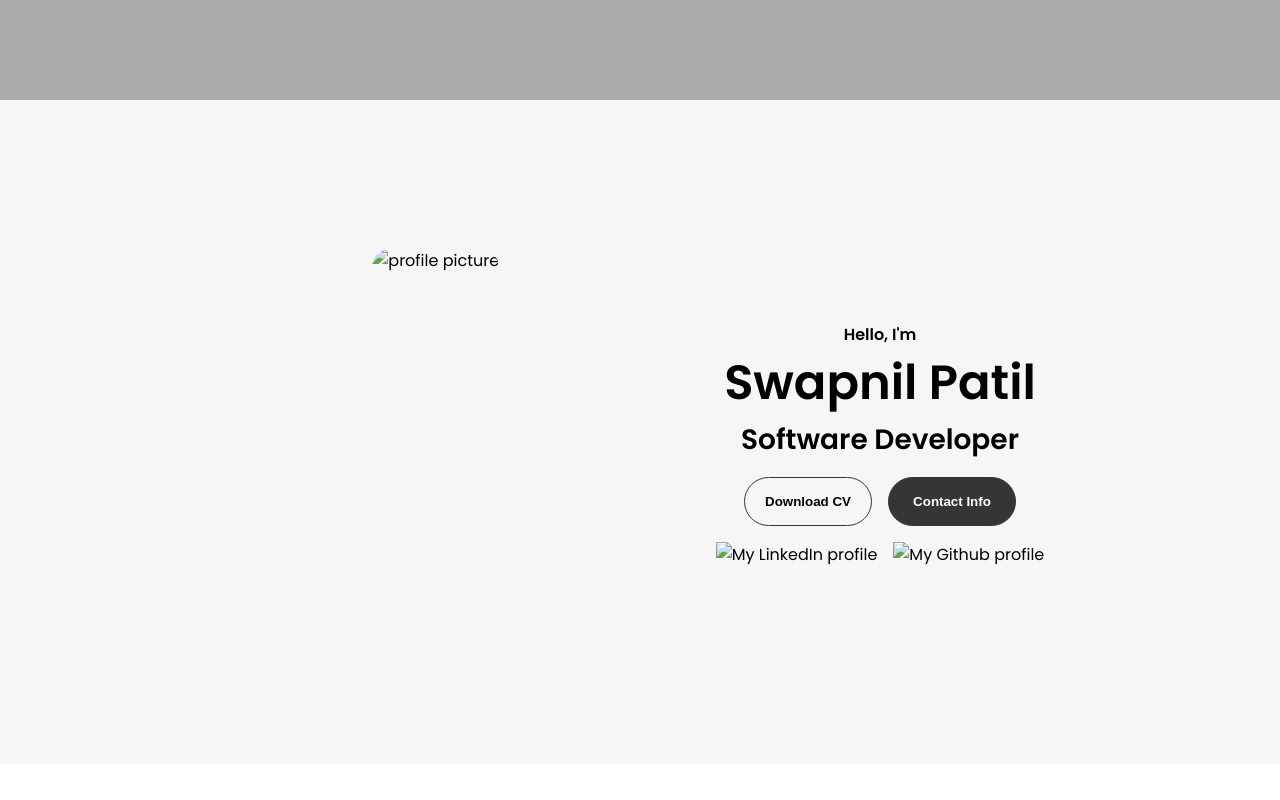
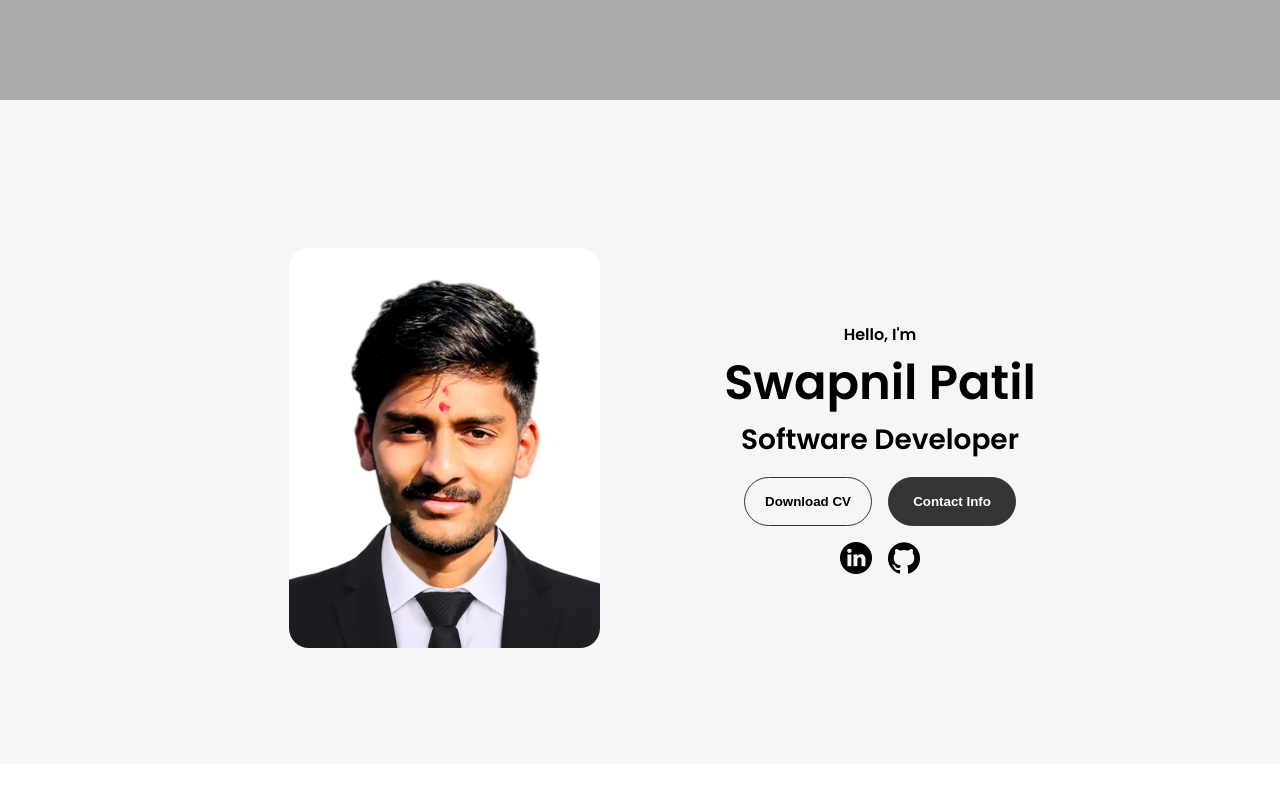
Before and after one commit to Swapnilpatil03/Portfolio, a plain HTML site: page index.html in a window 1280 px wide. Shown: the top 800 px of the page. Drawn offline with Linux system fonts and the light colour scheme.

Commit message:
Update index.html

```diff
--- a/index.html
+++ b/index.html
@@ -8,11 +8,13 @@
 </head>
 <body>
   <header>
-
+    <nav>
+        <!-- <h2 style="text-align: center; padding-top: 4%;">“Just be yourself — there is no one better.”</h2> -->
+    </nav>
 </header>
 <section id="profile">
     <div class="section__pic-container">
-      <img src=".Images/profile-pic.png" alt=" profile picture"  style="border-radius: 20px;"/>
+      <img src="./Images/profile-pic.png" alt=" profile picture"  style="border-radius: 20px;"/>
     </div>
     <div class="section__text">
       <p class="section__text__p1">Hello, I'm</p>
@@ -31,13 +33,13 @@
       </div>
       <div id="socials-container">
         <img
-          src=".Images/linkedin.png"
+          src="./Images/linkedin.png"
           alt="My LinkedIn profile"
           class="icon"
           onclick="location.href='https://www.linkedin.com/in/swapnil-patil-3652272a7/'"
         />
         <img
-          src=".Images/github.png"
+          src="./Images/github.png"
           alt="My Github profile"
           class="icon"
           onclick="location.href='https://github.com/Swapnilpatil03'"
@@ -45,19 +47,13 @@
       </div>
     </div>
   </section>
-
   <section id="about">
     <p class="section__text__p1">Get To Know More</p>
     <h1 class="title">About Me</h1>
-    <!-- <h5 class="section__text__p1">About</h5>
-    <h1 class="title">Let me introduce myself.</h1> -->
+
   </section>
-
 </body>
 <style>
 
 </style>
-  <script>
-
-  </script>
 </html>
```
Lines whose indentation alone changed are shown as unchanged.
